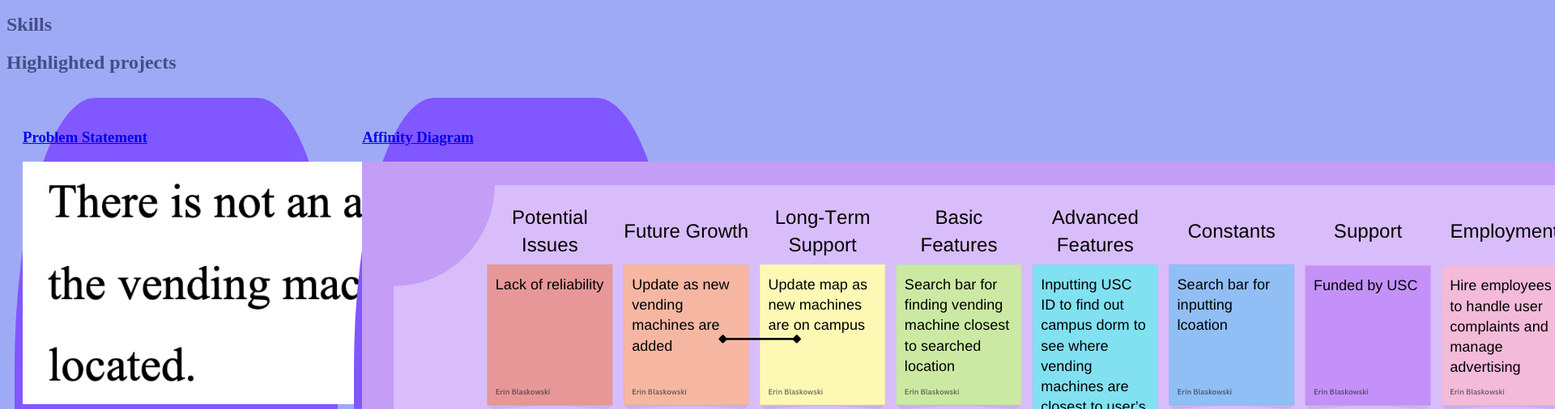
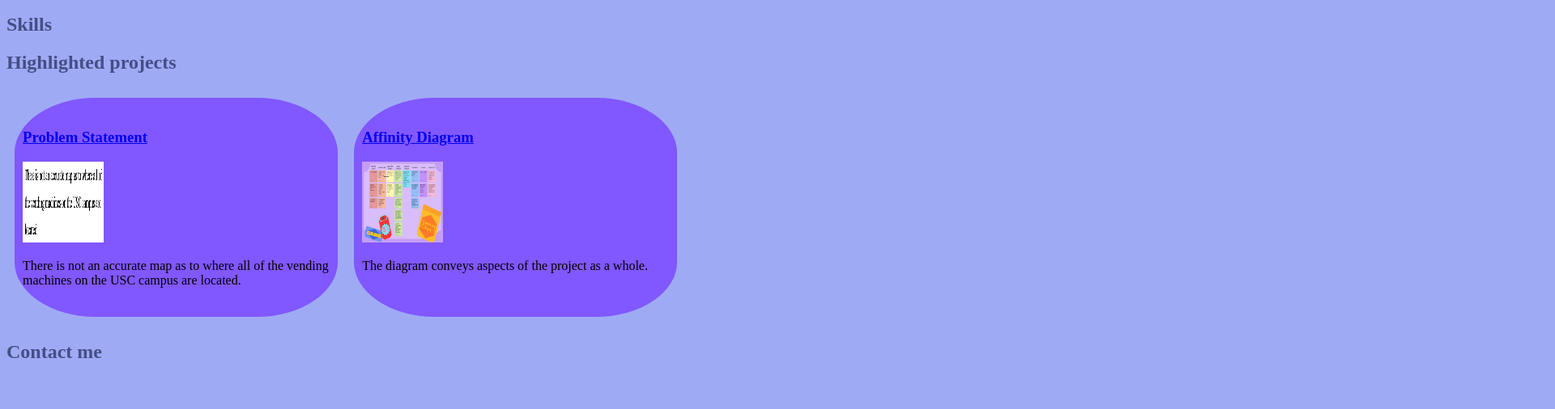
Before and after one commit to ErinBlaskowski/ErinBlaskowski.github.io, a plain HTML site: page index.html in a window 1280 px wide. Shown: the part 110-616 px from the top of the page at 81% size, 1920 px wide, since content can reach past the window. Drawn offline with Linux system fonts and the light colour scheme.

Commit message:
attempt to fix size

```diff
--- a/index.html
+++ b/index.html
@@ -17,7 +17,7 @@
             <h3>Problem Statement</h3>
         </a>
         <a href="files/Problem Statement.pdf">
-            <img src="images/ProblemStatement.png" with="300" height="300">
+            <img src="images/ProblemStatement.png" width="100" height="100">
         </a>
         <p>There is not an accurate map as to where all of the vending machines on the USC campus are
             located.</p>
@@ -26,7 +26,7 @@
     <!--Affinity Diagram Assignment -->
     <section class="project">
         <a href="files/VendingMachineAffinityChart.pdf"><h3>Affinity Diagram</h3></a>
-        <a href="files/VendingMachineAffinityChart.pdf" width="300" height="300"><img src="images/VendingMachineAffinityChart.png"></a>
+        <a href="files/VendingMachineAffinityChart.pdf" ><img src="images/VendingMachineAffinityChart.png" width="100" height="100"></a>
         <p>
         The diagram conveys aspects of the project as a whole.
         </p>
```
